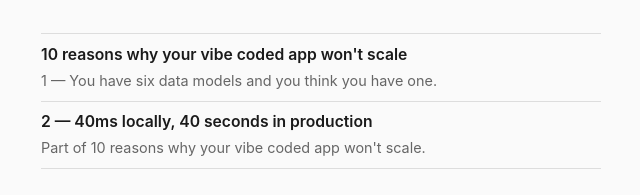
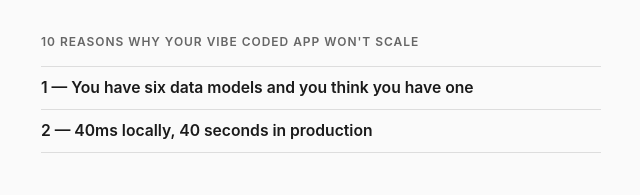
Before and after one commit to papaonlegs/papaonlegs, a plain HTML site: page writing/index.html in a window 1280 px wide. Shown: the part 197-392 px from the top of the page, without its empty margins (319-959 px from the left). Drawn offline with Linux system fonts and the light colour scheme.

Commit message:
Restore main.js script tag; drop repeated series title from post listing
The post-02 branch's index.html update accidentally dropped the
<script src="../main.js" defer> tag. Also simplified the listing so the
series title isn't repeated per post — one heading, then each post's own
numbered title as the link.

```diff
--- a/writing/index.html
+++ b/writing/index.html
@@ -30,14 +30,13 @@
   <h1>Writing</h1>
   <p class="tagline">Notes on engineering discipline and what breaks at scale.</p>
 
+  <h2>10 reasons why your vibe coded app won't scale</h2>
   <ul class="services">
     <li>
-      <a href="you-have-six-data-models.html">10 reasons why your vibe coded app won't scale</a>
-      <span class="desc">1 — You have six data models and you think you have one.</span>
+      <a href="you-have-six-data-models.html">1 — You have six data models and you think you have one</a>
     </li>
     <li>
       <a href="40ms-locally-40-seconds-in-production.html">2 — 40ms locally, 40 seconds in production</a>
-      <span class="desc">Part of 10 reasons why your vibe coded app won't scale.</span>
     </li>
   </ul>
 </main>
```
